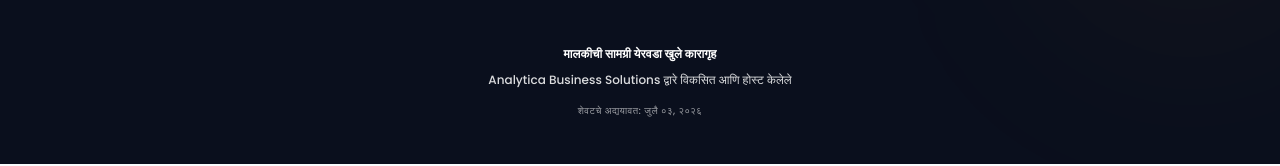
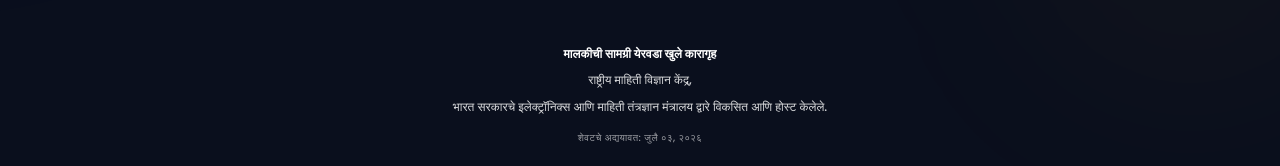
Before and after one commit to Prathmesh2602/MahaPrisons, a React (Vite) app in the folder web/: page / in a window 1280 px wide. Shown: the part 5638-5804 px from the top of the page. Built offline with nearby package versions, Linux system fonts and the light colour scheme; no server answers; a web font is replaced by a local one.

Commit message:
Revert "Cms build new"

```diff
--- a/web/src/components/Footer.jsx
+++ b/web/src/components/Footer.jsx
@@ -118,10 +118,14 @@
             </div>
             <div className="font-medium text-white/85">
               {language === 'mr'
-                ? 'Analytica Business Solutions द्वारे विकसित आणि होस्ट केलेले'
-                : 'Developed and hosted by Analytica Business Solutions'}
+                ? 'राष्ट्रीय माहिती विज्ञान केंद्र,'
+                : 'Developed and hosted by National Informatics Centre,'}
             </div>
-
+            <div className="font-medium text-white/85">
+              {language === 'mr'
+                ? 'भारत सरकारचे इलेक्ट्रॉनिक्स आणि माहिती तंत्रज्ञान मंत्रालय द्वारे विकसित आणि होस्ट केलेले.'
+                : 'Ministry of Electronics & Information Technology, Government of India.'}
+            </div>
             <div className="mt-1.5 text-[9.5px] font-medium text-white/60 uppercase tracking-wider">
               {language === 'mr' ? 'शेवटचे अद्ययावत: जुलै ०३, २०२६' : 'Last Updated: Jul 03, 2026'}
             </div>
```
